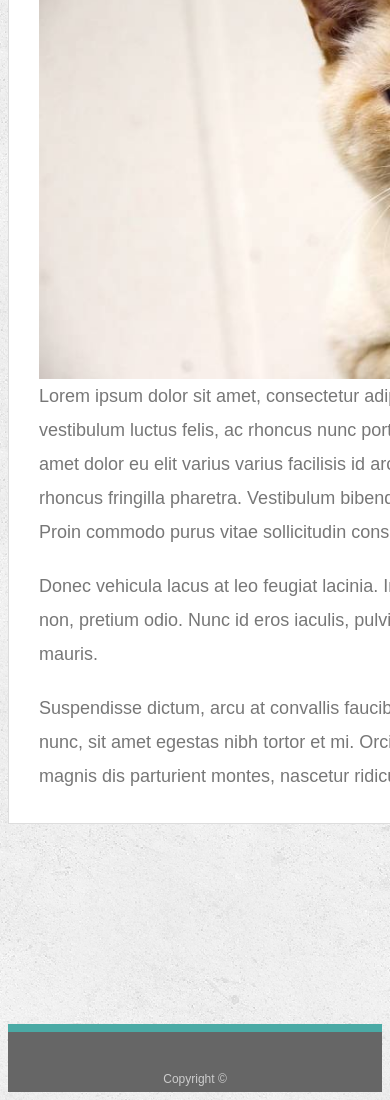
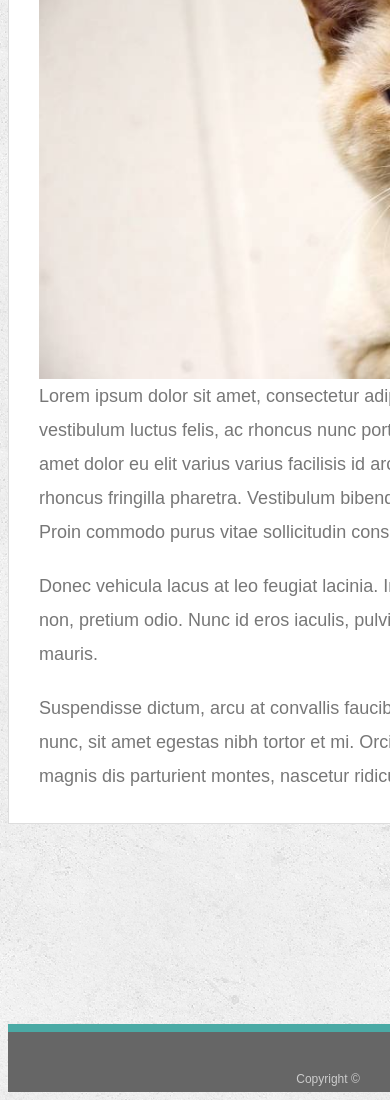
Before and after one commit to thezman88/Responsive-Portfolio, a plain HTML site: page index.html in a window 390 px wide. Shown: the part 358-1458 px from the top of the page. Drawn offline with Linux system fonts and the light colour scheme.

Commit message:
footer width

```diff
--- a/assets/css/styles.css
+++ b/assets/css/styles.css
@@ -233,6 +233,9 @@ input[type=submit] {
     width:100%;
     padding-left: 470px;
   }
+  footer{
+    width:640px;
+  }
 
 }
 @media screen and (max-width: 768px) {
```
